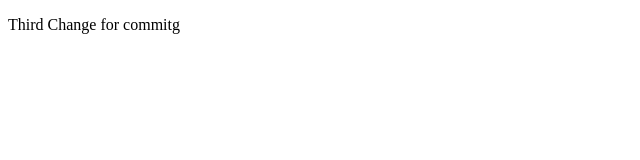
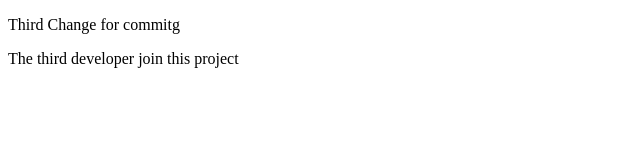
Before and after one commit to lamfeng/Github_Test, a plain HTML site: page index.html in a window 1280 px wide. Shown: the whole page, without its empty margins (0-640 px from the left). Drawn offline with Linux system fonts and the light colour scheme.

Commit message:
Third Developer finish the project

```diff
--- a/index.html
+++ b/index.html
@@ -7,5 +7,6 @@
 </head>
 <body>
     <p>Third Change for commitg</p>
+    <p>The third developer join this project</p>
 </body>
 </html>
```
